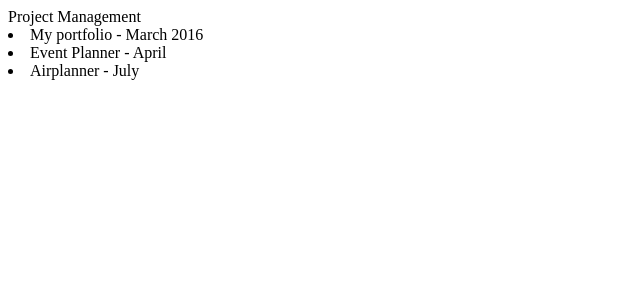
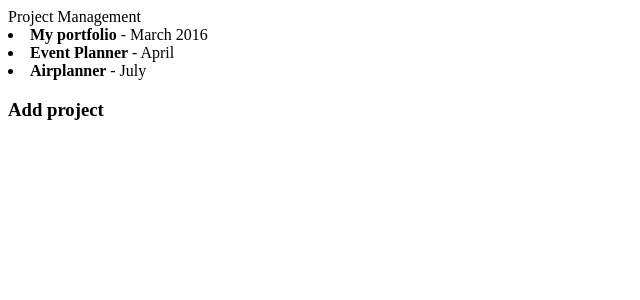
Before and after one commit to Sherri010/First-React-App, a React (Create React App) app: page / in a window 1280 px wide. Shown: the top 300 px of the page, without its empty margins (0-640 px from the left). Built offline with nearby package versions, Linux system fonts and the light colour scheme.

Commit message:
adds add project component

```diff
--- a/src/App.js
+++ b/src/App.js
@@ -1,11 +1,19 @@
 import React, { Component } from 'react';
 import Projects from './components/project'
+import AddProject from './components/addproject.js'
 import './App.css';
 
 class App extends Component {
   constructor(){
       super();
     this.state = {
+      project:[]
+    }
+ }
+
+
+  componentWillMount(){
+        this.setState({
         projects :[{
           title:"My portfolio",
           deadline:" March 2016"
@@ -16,14 +24,15 @@
           title:"Airplanner",
           deadline:"July"
         }
-    ]
+       ]})
     }
-  }
+
   render() {
     return (
       <div className="App">
         Project Management
         <Projects projects={this.state.projects}/>
+        <AddProject />
       </div>
     );
   }
--- /dev/null
+++ b/src/components/addproject.js
@@ -0,0 +1,13 @@
+import React, { Component } from 'react';
+
+class Projects extends Component {
+  render() {
+    return (
+      <h3>
+      Add project
+      </h3>
+    );
+  }
+}
+
+export default Projects;
--- a/src/components/projectitem.js
+++ b/src/components/projectitem.js
@@ -6,7 +6,7 @@
     console.log(this.props)
     return (
     <li className="Projects">
-      {this.props.project.title} - {this.props.project.deadline}
+     <strong>  {this.props.project.title} </strong> - {this.props.project.deadline}
     </li>
     );
   }
```
Lines whose indentation alone changed are shown as unchanged.
